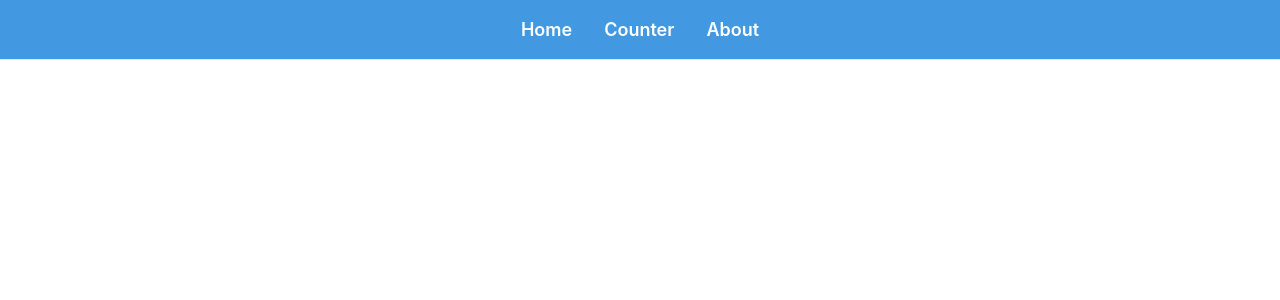
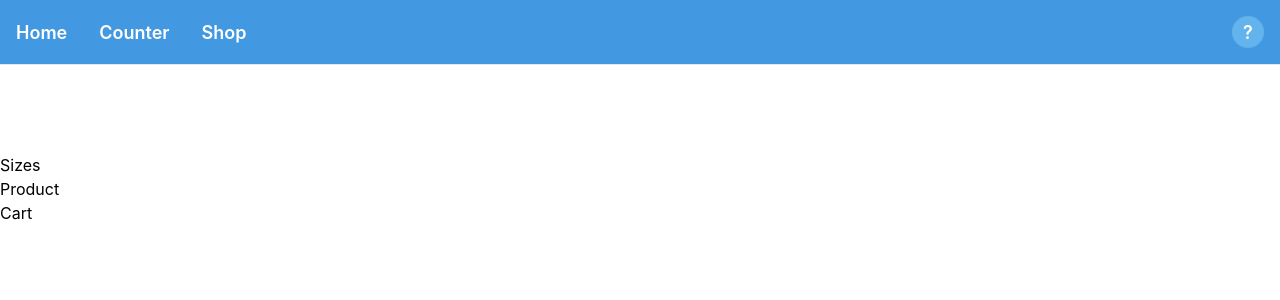
Before and after one commit to issam1994/react-redux-tailwind, a React (Create React App) app: page /shop in a window 1280 px wide. Shown: the top 300 px of the page. Built offline with nearby package versions, Linux system fonts and the light colour scheme.

Commit message:
refactored the nav component & updated it's styling

```diff
--- a/src/components/Nav.jsx
+++ b/src/components/Nav.jsx
@@ -2,16 +2,18 @@ import React from 'react';
 import { Link } from 'react-router-dom'
 
 function Nav() {
+    let pages = [
+        { name: 'Home', path: '/' },
+        { name: 'Counter', path: '/counter' },
+        { name: 'Shop', path: '/shop' },
+    ];
     return (
-        <div className="flex justify-center font-semibold text-lg text-white bg-blue-500">
-            <Link to="/">
-                <div className="px-4 py-4 hover:bg-white hover:text-gray-800 cursor-pointer">Home</div>
-            </Link>
-            <Link to="/counter">
-                <div className="px-4 py-4 hover:bg-white hover:text-gray-800 cursor-pointer">Counter</div>
-            </Link>
-            <Link to="/about">
-                <div className="px-4 py-4 hover:bg-white hover:text-gray-800 cursor-pointer">About</div>
+        <div className="flex justify-center items-center font-semibold text-lg text-white bg-blue-500">
+            {pages.map((p, i) => <Link key={i} to={p.path}>
+                <div className="px-4 py-4 hover:bg-white hover:text-gray-800 cursor-pointer">{p.name}</div>
+            </Link>)}
+            <Link to="/about" className="p-4 ml-auto flex items-center justify-center ">
+                <div className="w-8 h-8 flex items-center justify-center bg-blue-400 rounded-full text-white hover:bg-white hover:text-gray-800">?</div>
             </Link>
         </div>
     );
--- a/src/router/index.jsx
+++ b/src/router/index.jsx
@@ -3,6 +3,7 @@ import React from 'react'
 import Home from '../views/Home'
 import Counter from '../views/Counter'
 import About from '../views/About'
+import Shop from '../views/Shop'
 //router imports
 import {Switch, Route, useLocation } from 'react-router-dom';
 //react-spring
@@ -21,6 +22,7 @@ const AnimatedViews = () => {
       <Switch location={item}>
         <Route path="/" exact component={Home} />
         <Route path="/counter" component={Counter} />
+        <Route path="/shop" component={Shop} />
         <Route path="/about" component={About} />
       </Switch>
     </animated.div>)
--- a/src/views/Shop.jsx
+++ b/src/views/Shop.jsx
@@ -5,7 +5,7 @@ import Product from '../components/shop/Product'
 import Cart from '../components/shop/Cart'
 
 export default function Shop() {
-    return (<div class="container mx-auto pt-16">
+    return (<div className="container mx-auto pt-16">
         <Sizes />
         <Product />
         <Cart />
```
